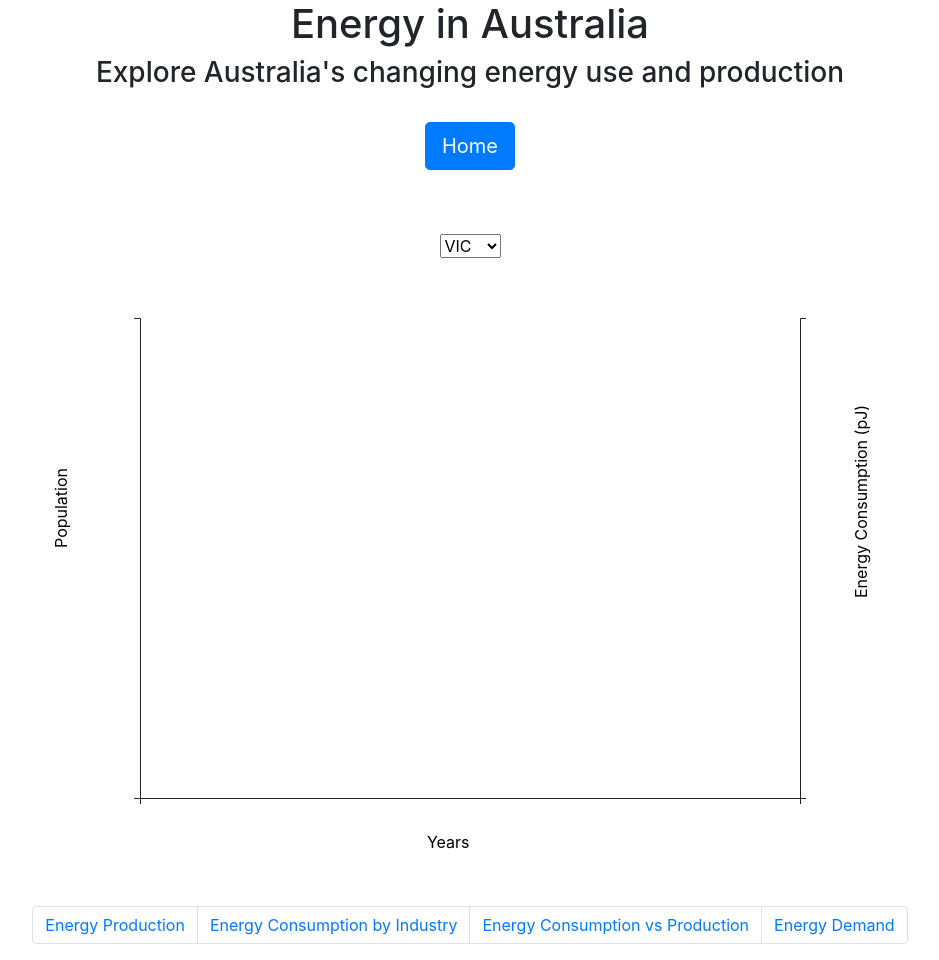
After one commit to Lopokoiyit/PROJECT2-, a Flask app: page /populationconsumption in a window 1280 px wide. The commit adds this page. Shown: the whole page, without its empty margins (170-1109 px from the left). Run offline with Flask 2, Linux system fonts and the light colour scheme; data that the repository does not hold is empty; some libraries are stand-ins or nearby versions.

Commit message:
added consumption population
added consumption population

```diff
--- a/application/app.py
+++ b/application/app.py
@@ -9,7 +9,7 @@ import psycopg2
 import sys
 
 def getview(view_name):
-    con = psycopg2.connect("host='localhost' dbname='australian_energy_db' user='postgres' password='password'")
+    con = psycopg2.connect("host='localhost' dbname='australian_energy_db' user='postgres' password='postgres'")
     cur = con.cursor()
     cur.execute(f'select * from  {view_name}')
     view = cur.fetchall()
@@ -35,7 +35,7 @@ def stateproduction():
 
 @app.route("/api/stateproduction")
 def state_production_api():
-    view_name = "state_production_data"
+    view_name = "state_production_view"
     d3_view = getview(view_name)
     return jsonify(d3_view)
 
@@ -59,5 +59,15 @@ def industry_consumption_api():
     d3_view = getview(view_name)
     return jsonify(d3_view)
 
+@app.route("/populationconsumption")
+def populationconsumption():
+    return render_template("population_consumption.html")
+
+@app.route("/api/populationconsumption")
+def population_consumption_api():
+    view_name = "population_consumption"
+    d3_view = getview(view_name)
+    return jsonify(d3_view)
+
 if __name__ == "__main__":
     app.run(debug=True)
--- /dev/null
+++ b/application/static/css/population_consumption_style.css
@@ -0,0 +1,12 @@
+.line {
+  fill: none;
+  stroke-width: 2px;
+}
+
+.orange {
+  stroke: orange;
+}
+
+.green {
+  stroke: green;
+}
--- /dev/null
+++ b/application/static/population_consumption.js
@@ -0,0 +1,234 @@
+var svgWidth = 900;
+var svgHeight = 600;
+
+var margin = {
+    top: 60,
+    right: 120,
+    bottom: 60,
+    left: 120
+  };
+
+var width = svgWidth - margin.left - margin.right;
+var height = svgHeight - margin.top - margin.bottom;
+
+var svg = d3
+  .select("#dbtest")
+  .append("svg")
+  .attr("width", svgWidth)
+  .attr("height", svgHeight);
+
+var chartGroup = svg.append("g")
+.attr("transform", `translate(${margin.left}, ${margin.top})`);
+
+// Create group for x-axis labels
+var labelsGroup = chartGroup.append("g")
+.attr("transform", `translate(${width / 2.3}, ${height + 10})`);
+
+var yearsLabel = labelsGroup.append("text")
+.attr("x", 0)
+.attr("y", 40)
+.text("Years");
+
+var leftLabel = labelsGroup.append("text")
+.attr("x", 260)
+.attr("y", -360)
+.attr("transform", "rotate(-90)")
+.text("Population");
+
+var rightLabel = labelsGroup.append("text")
+.attr("x", 210)
+.attr("y", 440)
+.attr("transform", "rotate(-90)")
+.text("Energy Consumption (pJ)");
+
+function CallResponse() {
+    const url = "/api/populationconsumption"
+
+    d3.json(url).then(function(response){
+        console.log(response);
+
+        var parseTime = d3.timeParse("%Y-%m");
+
+          // Format the data
+          response.forEach(function(response) {
+          response.financial_year = parseTime(response.financial_year);
+          response.energy_consumption_pj = +response.energy_consumption_pj;
+          response.population = +response.population;
+
+          });
+
+// list of groups (states)
+var allGroup = ["VIC","NSW","QLD","WA","SA","NT"]
+
+// add options to button
+d3.select("#selectButton")
+.selectAll("myOptions")
+  .data(allGroup)
+.enter()
+  .append("option")
+
+
+// text showed in menu
+.text(function(d) {return d;})
+
+// corresponding value returned
+.attr("value",function(d) {return d;})
+
+// selectedGroup is initialised to VIC, so we can initialise graph with Victorian data
+var selectedGroup = "VIC"
+var stateData = response.filter(row => row.state === selectedGroup)
+  console.log(selectedGroup)
+
+// scaling for axes
+var xTimeScale = d3.scaleTime()
+.domain(d3.extent(stateData,d => d.financial_year))
+.range([0,width]);
+
+var yLinearScale1 = d3.scaleLinear()
+.domain([d3.min(stateData,d => d.population) * 0.9, d3.max(stateData, d => d.population)*1.1])
+.range([height, 0]);
+
+var yLinearScale2 = d3.scaleLinear()
+.domain([d3.min(stateData,d => d.energy_consumption_pj) * 0.9, d3.max(stateData, d => d.energy_consumption_pj)*1.1])
+.range([height, 0]);
+
+var bottomAxis = d3.axisBottom(xTimeScale);
+var leftAxis = d3.axisLeft(yLinearScale1);
+var rightAxis = d3.axisRight(yLinearScale2);
+
+// Add bottomAxis
+chartGroup.append("g")
+  .attr("transform", `translate(0, ${height})`)
+  .call(bottomAxis);
+
+// Add leftAxis to the left side of the display
+chartGroup.append("g")
+  .classed("green", true)
+  .call(leftAxis);
+
+// Add rightAxis to the right side of the display
+chartGroup.append("g")
+.classed("orange", true)
+.attr("transform", `translate(${width}, 0)`)
+.call(rightAxis);
+
+// data to lines
+var line1 = d3
+.line()
+.x(d => xTimeScale(d.financial_year))
+.y(d => yLinearScale1(d.population));
+
+var line2 = d3
+.line()
+.x(d => xTimeScale(d.financial_year))
+.y(d => yLinearScale2(d.energy_consumption_pj));
+
+// Append a path for line1 (this adds the lines to graph)
+chartGroup.append("path")
+.data([stateData])
+.attr("d", line1)
+.classed("line green", true);
+
+// Append a path for line2 (this adds the lines to graph)
+chartGroup.append("path")
+.data([stateData])
+.attr("d", line2)
+.classed("line orange", true);
+
+function update(selectedGroup) {
+
+  // clear graph elements before re-adding next set
+  chartGroup.selectAll("path").remove()
+  chartGroup.selectAll("g").remove()
+
+  var stateData = response.filter(row => row.state === selectedGroup)
+  console.log(selectedGroup)
+
+  // data to lines
+  var line1 = d3
+  .line()
+  .x(d => xTimeScale(d.financial_year))
+  .y(d => yLinearScale1(d.population));
+
+  var line2 = d3
+  .line()
+  .x(d => xTimeScale(d.financial_year))
+  .y(d => yLinearScale2(d.energy_consumption_pj));
+
+  // scaling for axes
+  var xTimeScale = d3.scaleTime()
+  .domain(d3.extent(stateData,d => d.financial_year))
+  .range([0,width]);
+
+  var yLinearScale1 = d3.scaleLinear()
+  .domain([d3.min(stateData,d => d.population) * 0.9, d3.max(stateData, d => d.population)*1.1])
+  .range([height, 0]);
+
+  var yLinearScale2 = d3.scaleLinear()
+  .domain([d3.min(stateData,d => d.energy_consumption_pj) * 0.9, d3.max(stateData, d => d.energy_consumption_pj)*1.1])
+  .range([height, 0]);
+
+  // Append a path for line1 (this adds the lines to graph)
+  chartGroup.append("path")
+  .data([stateData])
+  .attr("d", line1)
+  .classed("line green", true);
+
+  // Append a path for line2 (this adds the lines to graph)
+  chartGroup.append("path")
+  .data([stateData])
+  .attr("d", line2)
+  .classed("line orange", true);
+
+  var bottomAxis = d3.axisBottom(xTimeScale);
+  var leftAxis = d3.axisLeft(yLinearScale1);
+  var rightAxis = d3.axisRight(yLinearScale2);
+
+  // Add bottomAxis
+  chartGroup.append("g")
+    .attr("transform", `translate(0, ${height})`)
+    .call(bottomAxis);
+
+  // Add leftAxis to the left side of the display
+  chartGroup.append("g")
+    .classed("green", true)
+    .call(leftAxis);
+
+  // Add rightAxis to the right side of the display
+  chartGroup.append("g")
+    .classed("orange", true)
+    .attr("transform", `translate(${width}, 0)`).call(rightAxis);
+
+  var labelsGroup = chartGroup.append("g")
+  .attr("transform", `translate(${width / 2.3}, ${height + 10})`);
+
+  var yearsLabel = labelsGroup.append("text")
+  .attr("x", 0)
+  .attr("y", 40)
+  .text("Years");
+
+    var leftLabel = labelsGroup.append("text")
+  .attr("x", 260)
+  .attr("y", -360)
+  .attr("transform", "rotate(-90)")
+  .text("Population");
+
+  var rightLabel = labelsGroup.append("text")
+  .attr("x", 210)
+  .attr("y", 440)
+  .attr("transform", "rotate(-90)")
+  .text("Energy Consumption (pJ)");
+  }
+
+// When the button is changed, run the updateChart function
+d3.select("#selectButton").on("change", function(d) {
+  // recover the option that has been chosen
+  var selectedOption = d3.select(this).property("value")
+  // run the updateChart function with this selected option
+  update(selectedOption)
+})
+
+  })
+
+}
+CallResponse()
--- a/application/templates/base.html
+++ b/application/templates/base.html
@@ -33,7 +33,7 @@
                       <li class="page-item {% block stateproductionactive %}{% endblock %}"><a class="page-link" href="/stateproduction">Energy Production</a></li>
                       <li class="page-item {% block consumptionindustryactive %}{% endblock %}"><a class="page-link" href="/industryconsumption">Energy Consumption by Industry</a></li>
                       <li class="page-item {% block consumptionproductionactive %}{% endblock %}"><a class="page-link" href="/consumptionproduction">Energy Consumption vs Production</a></li>
-                      <li class="page-item {% block energydemandactive %}{% endblock %}"><a class="page-link" href="#">Energy Demand</a></li>
+                      <li class="page-item {% block energydemandactive %}{% endblock %}"><a class="page-link" href="/populationconsumption">Energy Demand</a></li>
                     </ul>
                   </nav>
             </div>
--- /dev/null
+++ b/application/templates/population_consumption.html
@@ -0,0 +1,25 @@
+{% extends "base.html" %}
+{% block title %}Consumption vs Population{% endblock %}
+{% block viz %}
+<div class = "row justify-content-center">
+  <div class = "col-sm-12 d-flex justify-content-center">
+    <select id="selectButton"></select>
+  </div>
+</div>
+
+  <div class = "row justify-content-center">
+    <div class = "col-sm-12 d-flex justify-content-center">
+      <div id = "dbtest">
+        <!-- place chart here -->
+      </div>
+    </div>
+  </div>
+{% endblock %}
+
+{% block js %}
+<script src="{{ url_for('static', filename='population_consumption.js') }}"></script>
+{% endblock %}
+
+{% block css %}
+<link rel="stylesheet" href="{{ url_for('static', filename='css/population_consumption_style.css') }}">
+{% endblock %}
--- a/data/database/views/state_production.sql
+++ b/data/database/views/state_production.sql
@@ -1,8 +1,12 @@
+DROP VIEW IF EXISTS state_production_view;
+CREATE VIEW state_production_view AS
 SELECT fuel_source.fuel_source,
 fuel_source.renewable,
 state_production.state,
-state_production.energy_production_gwh,
+CAST(state_production.energy_production_gwh AS float) AS energy_production_gwh,
 financial_year.financial_year
 FROM fuel_source
     JOIN state_production ON fuel_source.fuel_id = state_production.fuel_id
     JOIN financial_year ON financial_year.year_id = state_production.year_id;
+
+SELECT * from state_production_view
```
